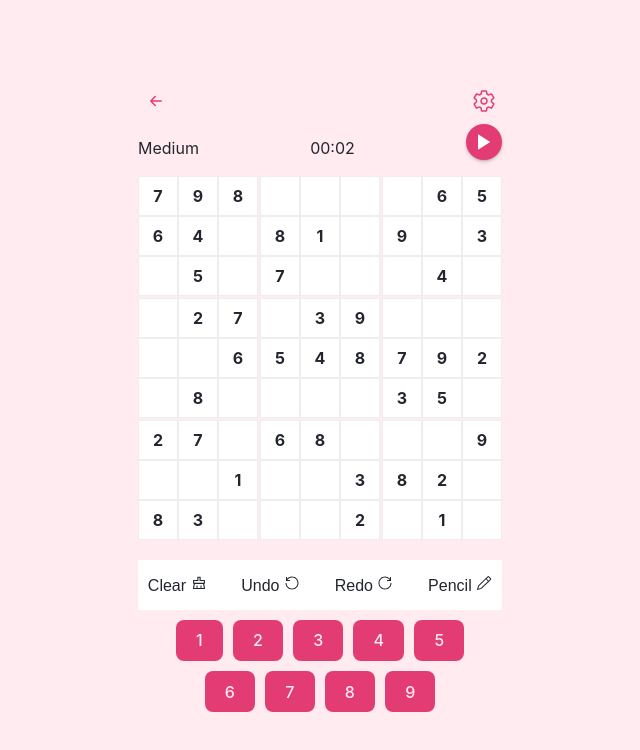
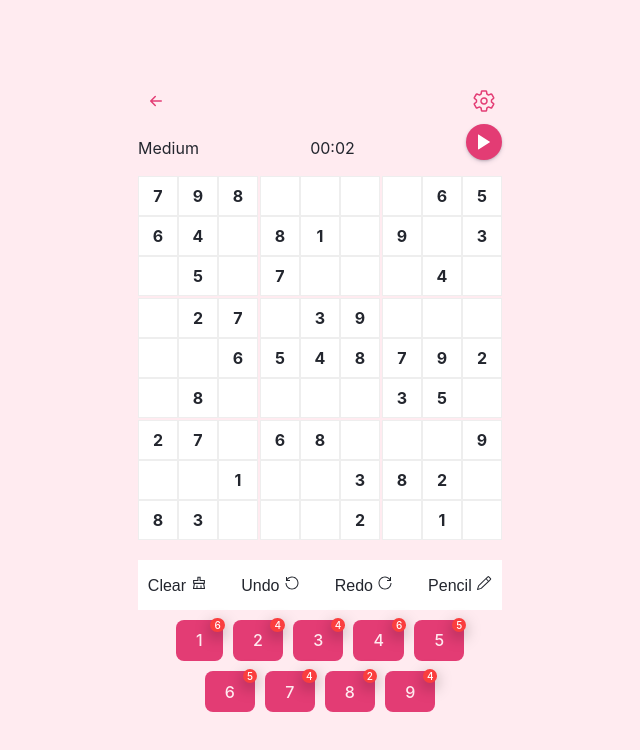
Before and after one commit to alancleetus/React-Sudoku, a React (Vite) app: page / in a window 1280 px wide. Both pictures are taken after a click on the button "New Game". Shown: the top 750 px of the page, without its empty margins (320-960 px from the left). Built offline with nearby package versions, Linux system fonts and the light colour scheme.

Commit message:
Number button edit
Hint badge shows number of values left and disable when used up all 9 values

```diff
--- /dev/null
+++ b/src/assets/styles/NumberButtonStyles.css
@@ -0,0 +1,61 @@
+.button-container {
+  display: flex;
+  justify-content: center;
+  margin-top: 10px;
+}
+
+.number-buttons-div {
+  display: flex;
+  flex-wrap: wrap;
+  gap: 10px;
+  row-gap: 10px;
+  max-width: 300px;
+  justify-content: center;
+}
+
+.button__badge {
+  background-color: #fa3e3e;
+  border-radius: 50%;
+  color: white;
+  padding: 1px 4px;
+  font-size: 10px;
+  position: absolute;
+  top: -3px;
+  right: -3px;
+  box-shadow: rgba(0, 0, 0, 0.35) 0px 5px 15px;
+}
+
+button.num-button {
+  border-radius: 8px;
+  border: 1px solid transparent;
+  padding: 0.6em 1.2em;
+  font-size: 1em;
+  font-weight: 500;
+  font-family: inherit;
+  background-color: var(--primary-color);
+  color: var(--secondary-color);
+  cursor: pointer;
+  transition: border-color 0.25s;
+  transition: all 0.3s ease;
+
+  display: inline-block;
+  position: relative;
+}
+
+button.num-button.active {
+  color: var(--primary-color);
+  background: var(--secondary-color);
+  font-weight: bold;
+}
+
+button.num-button:disabled {
+  color: white;
+  background: #505050;
+  font-weight: bold;
+  cursor: not-allowed;
+}
+
+button.num-button.button:focus,
+button:focus-visible {
+  outline: 4px auto -webkit-focus-ring-color;
+}
--- a/src/assets/styles/index.css
+++ b/src/assets/styles/index.css
@@ -30,34 +30,10 @@ h1 {
   line-height: 1.1;
 }
 
-button.num-button {
-  border-radius: 8px;
-  border: 1px solid transparent;
-  padding: 0.6em 1.2em;
-  font-size: 1em;
-  font-weight: 500;
-  font-family: inherit;
-  background-color: var(--primary-color);
-  color: var(--secondary-color);
-  cursor: pointer;
-  transition: border-color 0.25s;
-  transition: all 0.3s ease;
-}
-
-button.num-button.active {
-  color: var(--primary-color);
-  background: var(--secondary-color);
-  font-weight: bold;
-}
-
-button.num-button.button:focus,
-button:focus-visible {
-  outline: 4px auto -webkit-focus-ring-color;
-}
-
 .icon-button {
   background-color: transparent;
   border: none;
   font-size: 1.5em;
   color: var(--primary-color);
+  cursor: pointer;
 }
--- a/src/components/ButtonNumberContainer.jsx
+++ b/src/components/ButtonNumberContainer.jsx
@@ -1,5 +1,6 @@
 import InputButton from "./InputButton";
 import ActionButtons from "./ActionButtons"; // Import the new ActionButtons component
+import "../assets/styles/NumberButtonStyles.css";
 
 function ButtonNumberContainer() {
   const numList = [1, 2, 3, 4, 5, 6, 7, 8, 9];
@@ -9,24 +10,8 @@ function ButtonNumberContainer() {
       {/* Action Buttons Section */}
       <ActionButtons />
 
-      <div
-        style={{
-          display: "flex",
-          justifyContent: "center",
-          marginTop: "10px",
-        }}
-      >
-        <div
-          id="number-buttons"
-          style={{
-            display: "flex",
-            flexWrap: "wrap",
-            gap: "10px",
-            rowGap: "10px",
-            maxWidth: "300px",
-            justifyContent: "center",
-          }}
-        >
+      <div className="button-container">
+        <div className="number-buttons-div">
           {numList.map((num) => {
             return <InputButton key={"button_" + num} num={num}></InputButton>;
           })}
--- a/src/components/InputButton.jsx
+++ b/src/components/InputButton.jsx
@@ -2,15 +2,18 @@ import PropTypes from "prop-types";
 import { useSudokuContext } from "../contexts/SudokuProvider";
 
 export default function InputButton({ num }) {
-  const { currInputNumber, handleNumberClick } = useSudokuContext();
+  const { currInputNumber, handleNumberClick, getNumCount } =
+    useSudokuContext();
 
   return (
     <button
       onClick={() => handleNumberClick(num)}
       value={num > 0 && num}
       className={currInputNumber == num ? "num-button active" : "num-button"}
+      disabled={getNumCount(num) <= 0 ? "disabled" : ""}
     >
       {num}
+      <span className="button__badge ">{getNumCount(num)}</span>
     </button>
   );
 }
--- a/src/contexts/SudokuProvider.jsx
+++ b/src/contexts/SudokuProvider.jsx
@@ -97,6 +97,10 @@ export const SudokuProvider = ({ children }) => {
       setActiveCell({ row, col });
       setCurrInputNumber(-1); // Deactivate any active number
       setInputMode("cellFirst");
+    }
+
+    if (currInputNumber > 0 && getNumCount(currInputNumber) <= 0) {
+      resetInputMode();
     }
   };
 
@@ -206,6 +210,21 @@ export const SudokuProvider = ({ children }) => {
     }
   };
 
+  const getNumCount = (num) => {
+    let sum = 0;
+
+    // Check rows and columns
+    for (let i = 0; i < 9; i++) {
+      for (let j = 0; j < 9; j++) {
+        if (solutionGrid[i][j] == num) {
+          sum += 1;
+        }
+      }
+    }
+
+    return 9 - sum;
+  };
+
   return (
     <SudokuContext.Provider
       value={{
@@ -219,6 +238,7 @@ export const SudokuProvider = ({ children }) => {
         handleCellClick,
         handleNumberClick,
         resetInputMode,
+        getNumCount,
       }}
     >
       {children}
```
